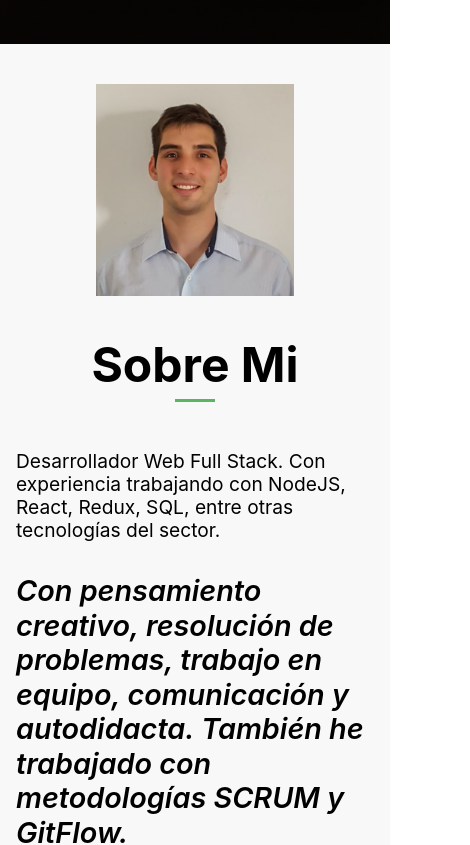
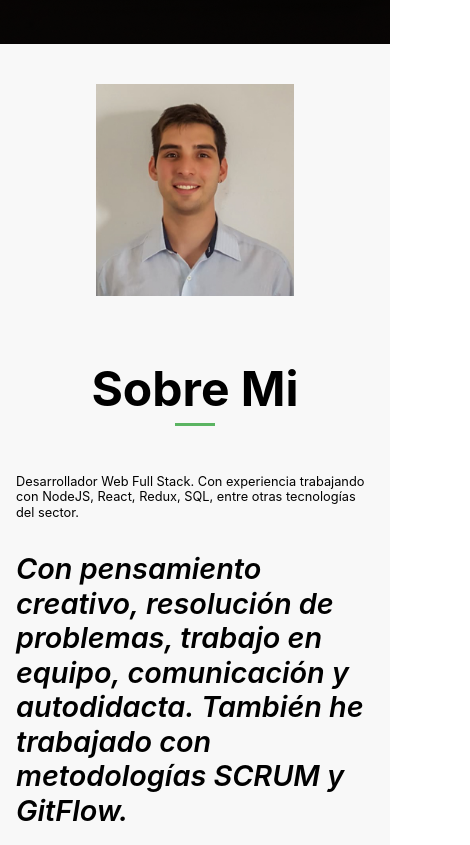
Before and after one commit to LucasMarchetti/Portfolio, a React (Create React App) app: page / in a window 390 px wide. Shown: the part 800-1645 px from the top of the page, 470 px wide, since content can reach past the window. Built offline with nearby package versions, Linux system fonts and the light colour scheme.

Commit message:
fix media queries

```diff
--- a/src/components/Contact.css
+++ b/src/components/Contact.css
@@ -26,6 +26,12 @@ form textarea {
   color: black;
 }
 
+h2 {
+  margin-top: 1.5rem;
+  font-size: 3rem;
+  text-align: center;
+}
+
 .response {
   display: flex;
   justify-content: center;
--- a/src/components/Contact.js
+++ b/src/components/Contact.js
@@ -16,6 +16,9 @@ export default function Contact() {
   return (
     <div className="contact" id="contact">
       <div className="container">
+        <h2>Contacto</h2>
+        <span className="line"></span>
+
         <form onSubmit={handleSubmit}>
           <label>Nombre Y Apellido</label>
           <input type="text" placeholder="Juan Perez"></input>
--- a/src/components/Footer.css
+++ b/src/components/Footer.css
@@ -37,3 +37,10 @@
 .line {
   margin-bottom: 1rem;
 }
+
+@media screen and (max-width: 940px) {
+  .container {
+    width: 100%;
+    font-size: 0.8rem;
+  }
+}
--- a/src/components/Technologies.css
+++ b/src/components/Technologies.css
@@ -24,7 +24,7 @@
   padding: 2rem;
 }
 
-@media screen and (max-width: 940px) {
+@media screen and (max-width: 450px) {
   .technologies .container {
     width: 100%;
   }
@@ -33,7 +33,7 @@
   }
 
   .technologies li {
-    padding: 0.5rem;
+    padding: 0.09rem;
   }
 
   .technologies .container ul {
```
